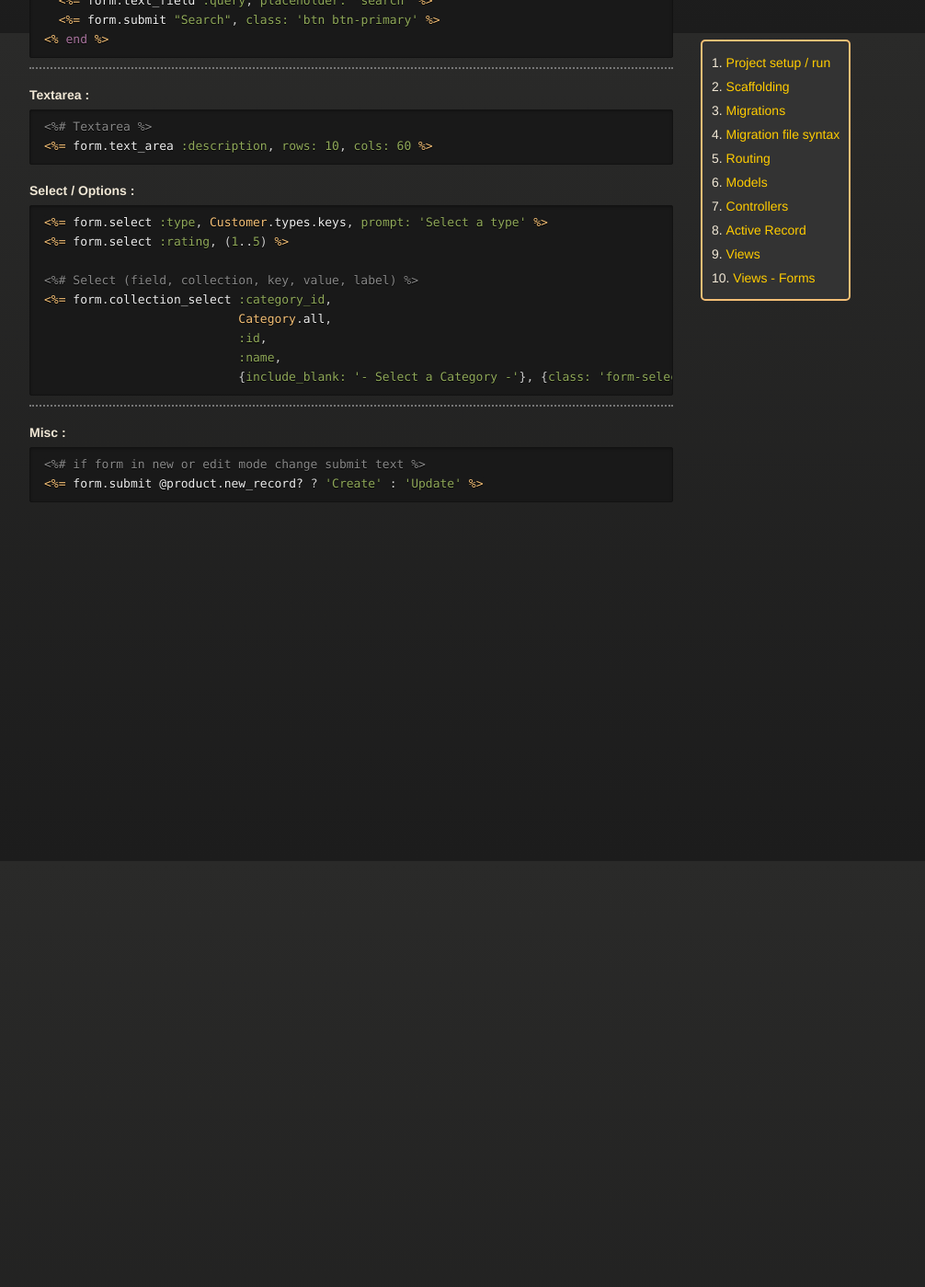
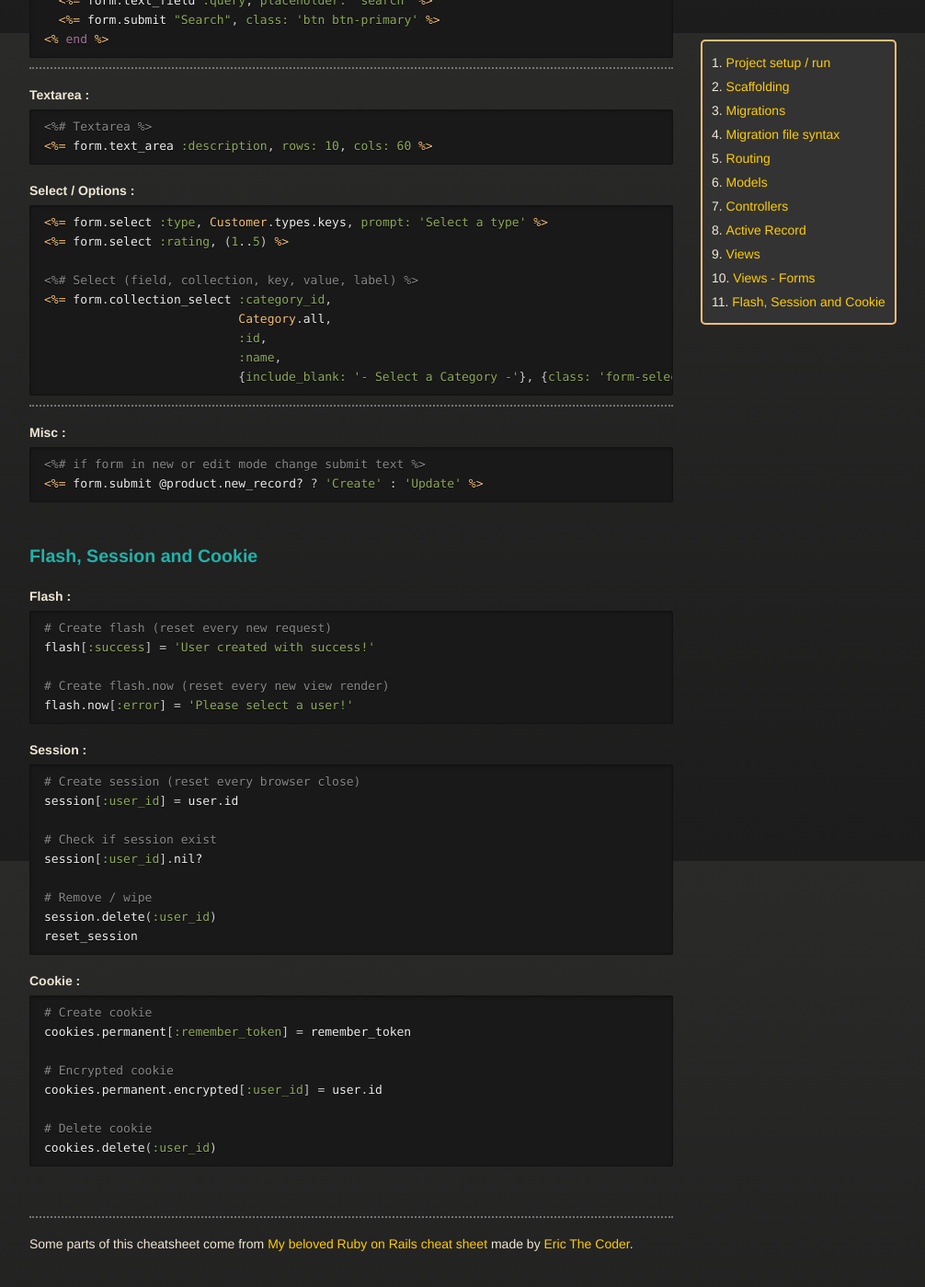
Before and after one commit to vincent-clipet/cheatsheets, a Jekyll site: the page built from markdown/ruby-on-rails.md, in a window 1280 px wide and 1400 px high, scrolled down 8964 px. Shown: the whole window at 92% size, without its empty margins (258-1264 px from the left). Built offline with Jekyll 4.4.1, drawn with Linux system fonts in a browser that asks for light colours; our own code applies the rules of GitHub Pages for plain Markdown files; before the commit the page ends 9550 px from its top, so only the background shows below that.

Commit message:
feat(ruby): added Flash/Session/Cookie section

````diff
--- a/markdown/ruby-on-rails.md
+++ b/markdown/ruby-on-rails.md
@@ -656,3 +656,54 @@ end
 <%# if form in new or edit mode change submit text %>
 <%= form.submit @product.new_record? ? 'Create' : 'Update' %>
 ```
+
+
+
+
+
+<br>
+
+### **Flash, Session and Cookie**
+
+**Flash :**
+```rb
+# Create flash (reset every new request)
+flash[:success] = 'User created with success!'
+
+# Create flash.now (reset every new view render)
+flash.now[:error] = 'Please select a user!'
+```
+
+**Session :**
+```rb
+# Create session (reset every browser close)
+session[:user_id] = user.id
+
+# Check if session exist
+session[:user_id].nil?
+
+# Remove / wipe
+session.delete(:user_id)
+reset_session
+```
+
+**Cookie :**
+```rb
+# Create cookie
+cookies.permanent[:remember_token] = remember_token
+
+# Encrypted cookie
+cookies.permanent.encrypted[:user_id] = user.id
+
+# Delete cookie
+cookies.delete(:user_id)
+```
+
+
+
+
+
+<br>
+<hr>
+
+Some parts of this cheatsheet come from [My beloved Ruby on Rails cheat sheet](https://dev.to/ericchapman/my-beloved-ruby-on-rails-cheat-sheet-50pi) made by [Eric The Coder](https://github.com/rickavmaniac).
````
